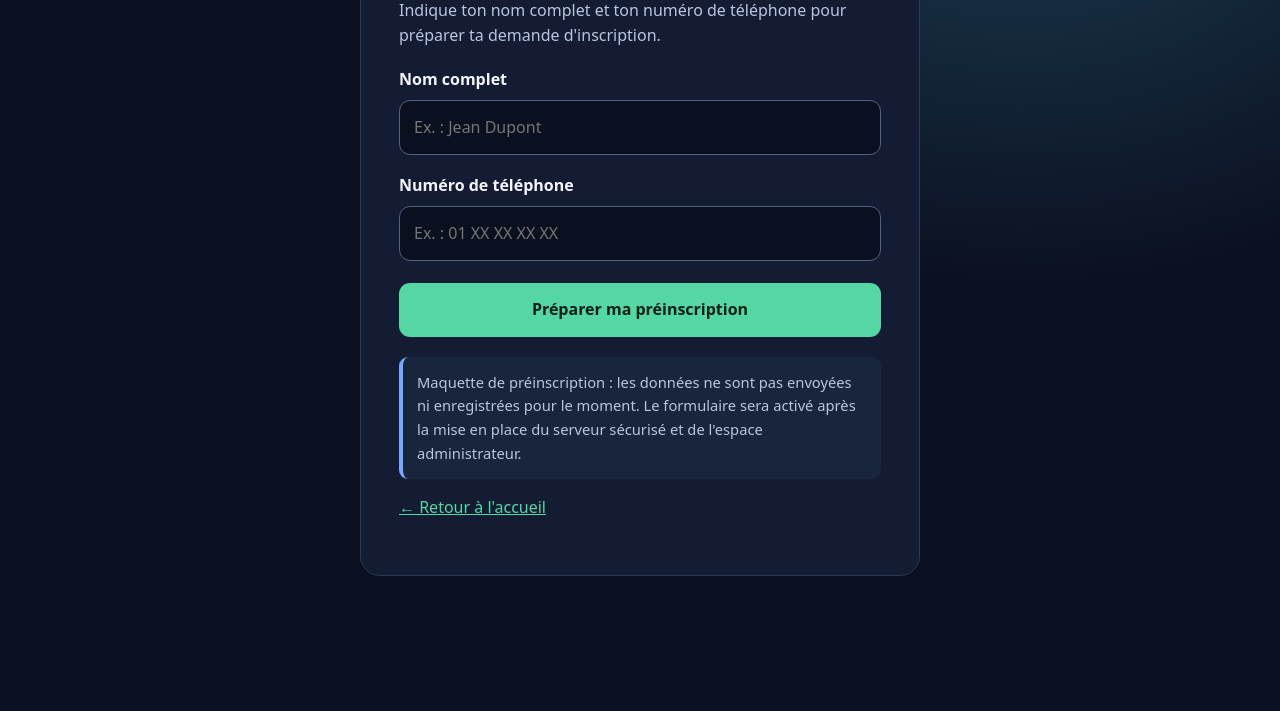
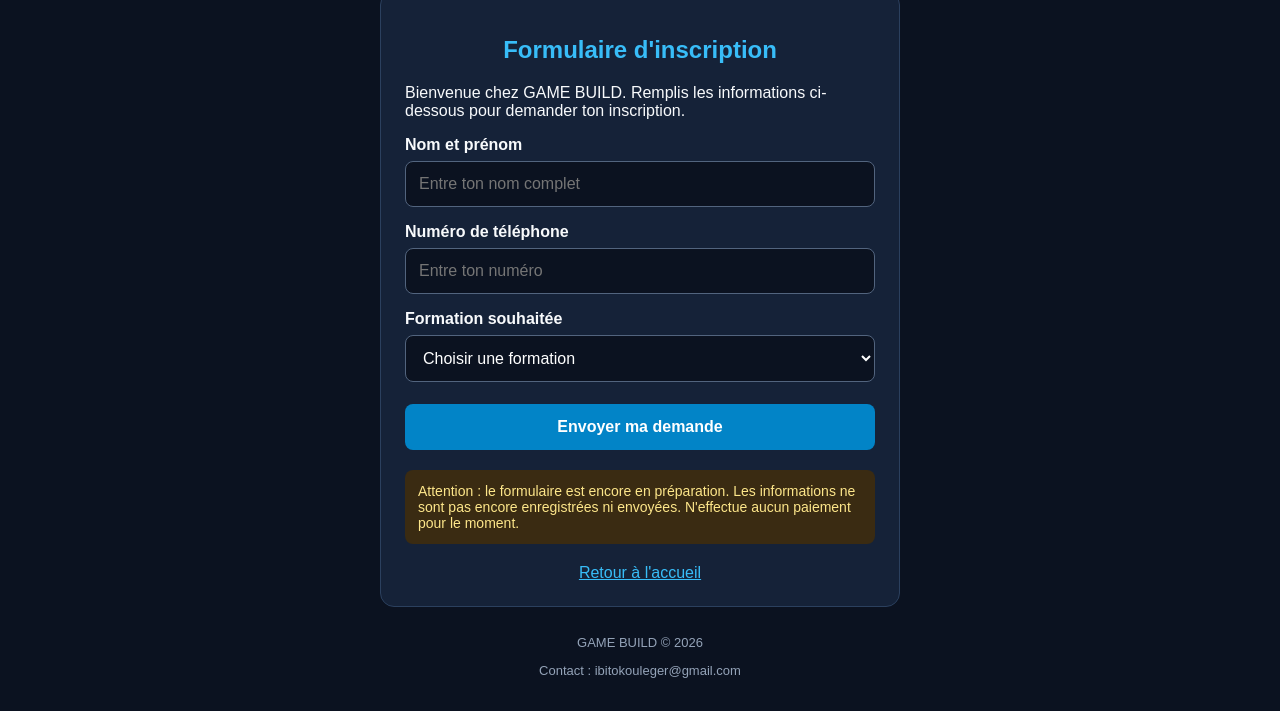
Before and after one commit to ibitokouleger-blip/game-build, a plain HTML site: page GAME_BUILD_inscription.html in a window 1280 px wide. Shown: the part 184-895 px from the top of the page. Before the commit the page ends 800 px from the top, so only its background shows below. Drawn offline with Linux system fonts and the light colour scheme.

Commit message:
Update GAME_BUILD_inscription.html

```diff
--- a/GAME_BUILD_inscription.html
+++ b/GAME_BUILD_inscription.html
@@ -1,31 +1,134 @@
-<!doctype html>
+
+<!DOCTYPE html>
 <html lang="fr">
 <head>
-<meta charset="utf-8"><meta name="viewport" content="width=device-width, initial-scale=1">
-<title>Préinscription — GAME BUILD</title>
-<style>
-:root{--bg:#0b1020;--panel:#131c32;--ink:#f4f7ff;--muted:#b9c5dc;--accent:#55d6a5;--line:#293956}
-*{box-sizing:border-box}body{margin:0;min-height:100vh;background:radial-gradient(ellipse at 80% 0%,#1d3d54 0,transparent 42%),var(--bg);color:var(--ink);font:16px/1.6 system-ui,Arial,sans-serif;display:grid;place-items:center;padding:24px}
-main{width:min(100%,560px);background:var(--panel);border:1px solid var(--line);border-radius:20px;padding:clamp(22px,5vw,38px)}
-.brand{font-weight:900;letter-spacing:1.5px}.brand span{color:var(--accent)}h1{font-size:2rem;line-height:1.15;margin:24px 0 8px}p{color:var(--muted)}
-label{display:block;font-weight:700;margin:18px 0 7px}input{width:100%;padding:14px;border-radius:11px;border:1px solid #52617d;background:#0b1020;color:var(--ink);font:inherit}
-button{width:100%;margin-top:22px;padding:14px;border:0;border-radius:11px;background:var(--accent);color:#082017;font:inherit;font-weight:800}
-.notice{margin-top:20px;padding:14px;border-left:4px solid #78a7ff;background:#18253c;border-radius:9px;color:var(--muted);font-size:.92rem}a{color:var(--accent)}
-</style></head>
-<body><main>
-<div class="brand">GAME <span>BUILD</span></div>
-<h1>Préinscription à la formation</h1>
-<p>Indique ton nom complet et ton numéro de téléphone pour préparer ta demande d'inscription.</p>
-<form id="registration" autocomplete="on">
-<label for="fullname">Nom complet</label>
-<input id="fullname" name="fullname" type="text" autocomplete="name" placeholder="Ex. : Jean Dupont" required maxlength="100">
-<label for="phone">Numéro de téléphone</label>
-<input id="phone" name="phone" type="tel" autocomplete="tel" inputmode="tel" placeholder="Ex. : 01 XX XX XX XX" required maxlength="25">
-<button type="submit">Préparer ma préinscription</button>
-</form>
-<div class="notice" id="notice" role="status">Maquette de préinscription : les données ne sont pas envoyées ni enregistrées pour le moment. Le formulaire sera activé après la mise en place du serveur sécurisé et de l'espace administrateur.</div>
-<p><a href="index.html">← Retour à l'accueil</a></p>
+  <meta charset="UTF-8">
+  <meta name="viewport" content="width=device-width, initial-scale=1.0">
+  <title>Inscription - GAME BUILD</title>
+  <style>
+    * { box-sizing: border-box; }
+    body {
+      margin: 0;
+      padding: 20px 12px;
+      font-family: Arial, sans-serif;
+      background: #0b1220;
+      color: #f8fafc;
+    }
+    header {
+      text-align: center;
+      padding: 20px;
+      background: #111c30;
+      border-radius: 12px;
+    }
+    header h1 { color: #38bdf8; margin: 0; }
+    .container {
+      max-width: 520px;
+      margin: 28px auto;
+      background: #152238;
+      padding: 24px;
+      border-radius: 14px;
+      border: 1px solid #2b405e;
+    }
+    h2 { color: #38bdf8; text-align: center; }
+    label {
+      display: block;
+      margin: 16px 0 7px;
+      font-weight: bold;
+    }
+    input, select {
+      width: 100%;
+      padding: 13px;
+      border: 1px solid #52647e;
+      border-radius: 8px;
+      background: #0b1220;
+      color: white;
+      font-size: 16px;
+    }
+    button {
+      width: 100%;
+      padding: 14px;
+      margin-top: 22px;
+      background: #0284c7;
+      color: white;
+      border: none;
+      border-radius: 8px;
+      font-size: 16px;
+      font-weight: bold;
+      cursor: pointer;
+    }
+    .notice {
+      background: #3a2b12;
+      color: #fde68a;
+      padding: 13px;
+      border-radius: 8px;
+      font-size: 14px;
+      margin-top: 20px;
+    }
+    .back {
+      display: block;
+      text-align: center;
+      color: #38bdf8;
+      margin-top: 20px;
+    }
+    footer {
+      text-align: center;
+      color: #94a3b8;
+      margin-top: 25px;
+      font-size: 13px;
+    }
+  </style>
+</head>
+<body>
+
+<header>
+  <h1>GAME BUILD</h1>
+  <p>Apprendre aujourd'hui, construire demain !</p>
+</header>
+
+<main class="container">
+  <h2>Formulaire d'inscription</h2>
+  <p>Bienvenue chez GAME BUILD. Remplis les informations ci-dessous pour demander ton inscription.</p>
+
+  <form id="inscriptionForm">
+    <label for="nom">Nom et prénom</label>
+    <input type="text" id="nom" name="nom"
+      placeholder="Entre ton nom complet" required>
+
+    <label for="telephone">Numéro de téléphone</label>
+    <input type="tel" id="telephone" name="telephone"
+      placeholder="Entre ton numéro" required>
+
+    <label for="formation">Formation souhaitée</label>
+    <select id="formation" name="formation" required>
+      <option value="">Choisir une formation</option>
+      <option value="Elevage">Élevage</option>
+      <option value="Agriculture">Agriculture</option>
+      <option value="Jeux vidéo">Création de jeux vidéo sans programmation</option>
+    </select>
+
+    <button type="submit">Envoyer ma demande</button>
+  </form>
+
+  <div class="notice">
+    Attention : le formulaire est encore en préparation.
+    Les informations ne sont pas encore enregistrées ni envoyées.
+    N'effectue aucun paiement pour le moment.
+  </div>
+
+  <a class="back" href="index.html">Retour à l'accueil</a>
 </main>
+
+<footer>
+  GAME BUILD © 2026
+  <p>Contact : ibitokouleger@gmail.com</p>
+</footer>
+
 <script>
-document.getElementById('registration').addEventListener('submit',function(e){e.preventDefault();document.getElementById('notice').textContent="L'envoi n'est pas encore activé. Aucune donnée n'a été transmise ni enregistrée.";});
-</script></body></html>
+  document.getElementById("inscriptionForm").addEventListener("submit", function(event) {
+    event.preventDefault();
+    alert("Merci ! Le système d'inscription est encore en préparation. Ta demande n'a pas été envoyée.");
+  });
+</script>
+
+</body>
+</html>
```
